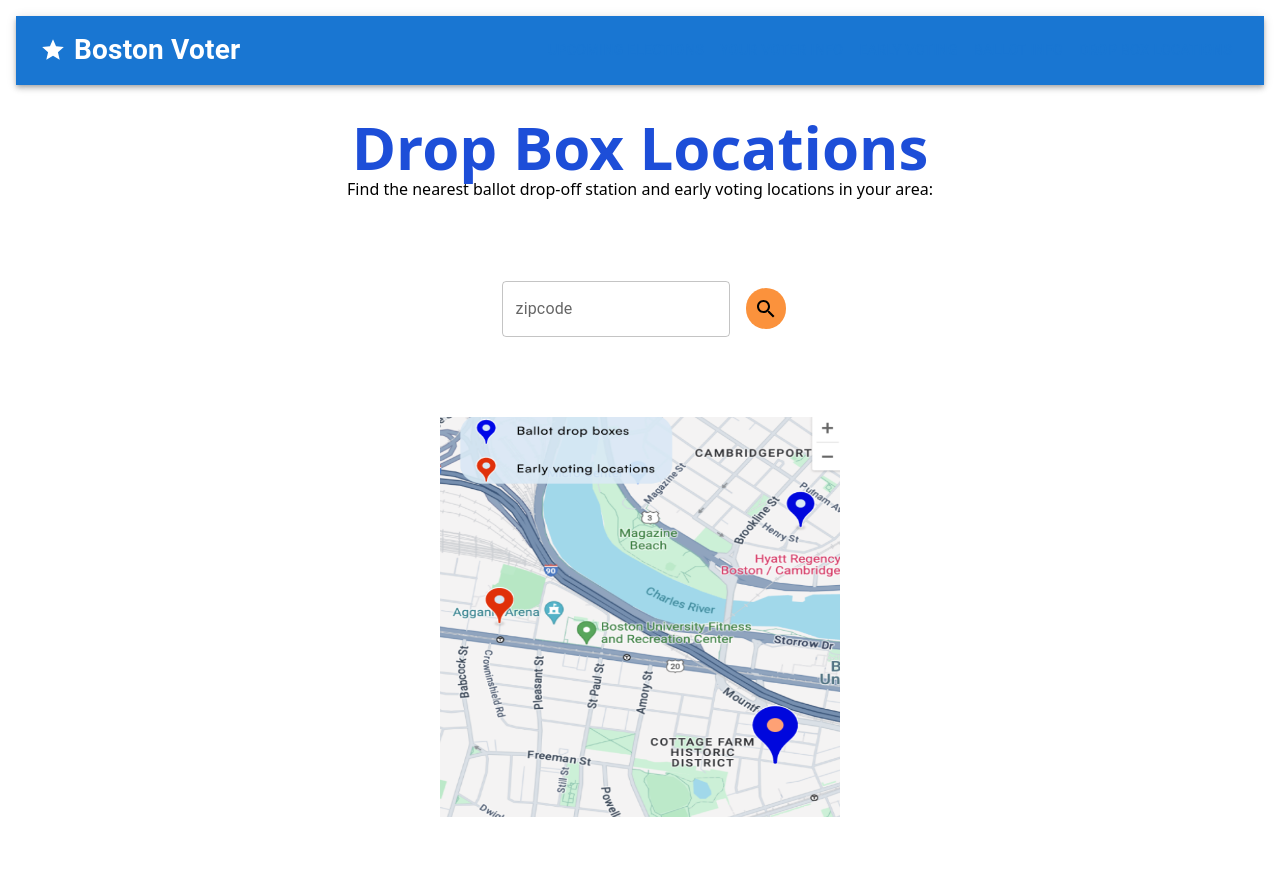
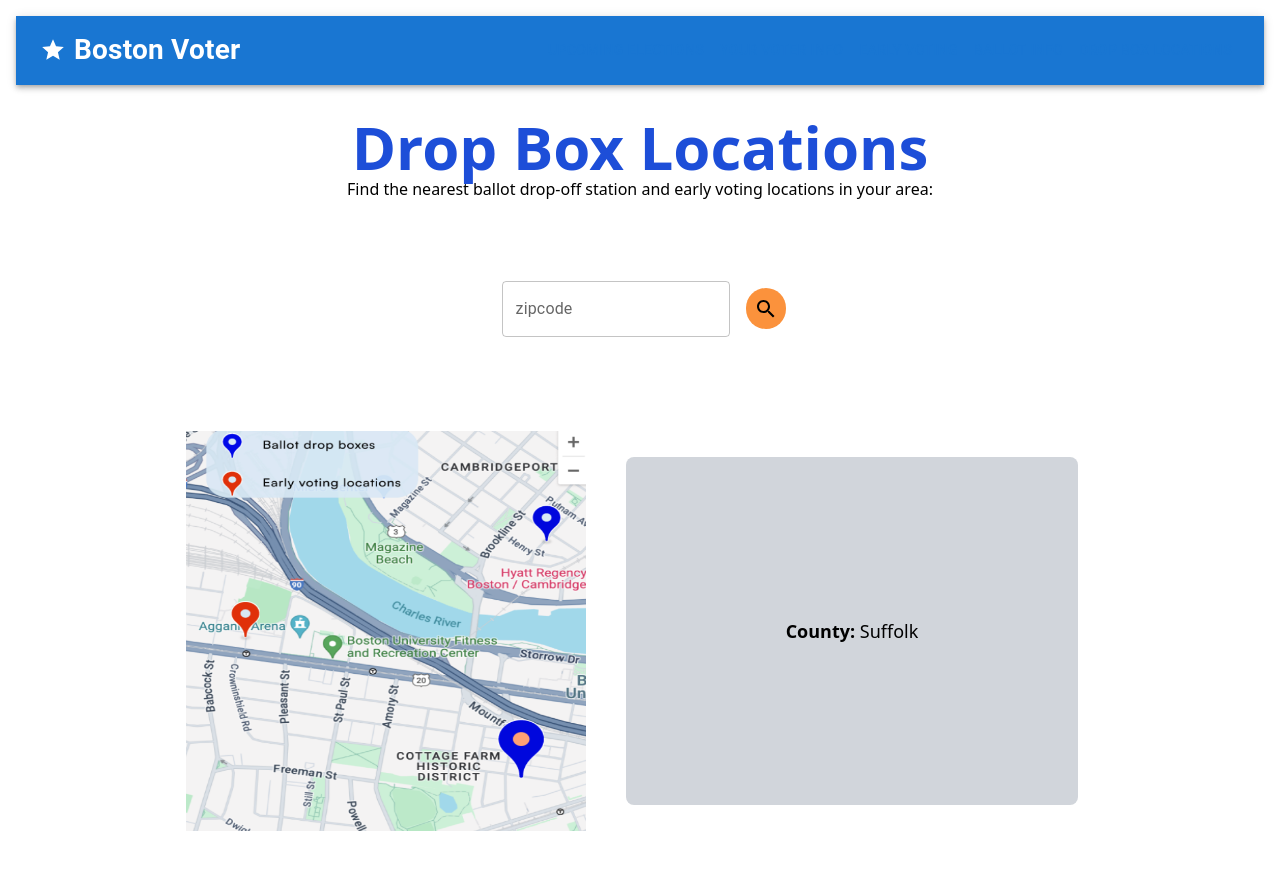
Before and after one commit to BU-Spark/pitne-voter-app, a Next.js app in the folder client/: page /dropBoxLocations in a window 1280 px wide. Shown: the top 888 px of the page. Built offline with nearby package versions, Linux system fonts and the light colour scheme.

Commit message:
box placed

```diff
--- a/client/src/pages/dropBoxLocations/index.tsx
+++ b/client/src/pages/dropBoxLocations/index.tsx
@@ -25,13 +25,12 @@ export default function DropBoxLocations() {
                 </div>
             </div>
 
-            <div className='flex flex-col justify-center items-center p-4 my-10'>
+            <div className='flex flex-row justify-center items-center p-4 my-10 space-x-6'>
                 <Box component="img" sx={{height: 400, width: 400}}
                 alt="Map" src="/Map.png"/>
-            </div>
-
-            <div className='flex flex-col justify-center items-center p-4 my-6'>
-                <p className='p-4 bg-blue-100  rounded-full w-1/2 text-center'><strong> County: </strong>Suffolk</p>
+                <div className='flex flex-col justify-center items-center p-4 my-6'>
+                <p className='px-40 py-40 bg-gray-300 rounded-lg text-center text-lg'><strong> County: </strong>Suffolk</p>
+                </div>
             </div>
 
             <div className='flex flex-col justify-center items-center p-4 my-10'>
```
